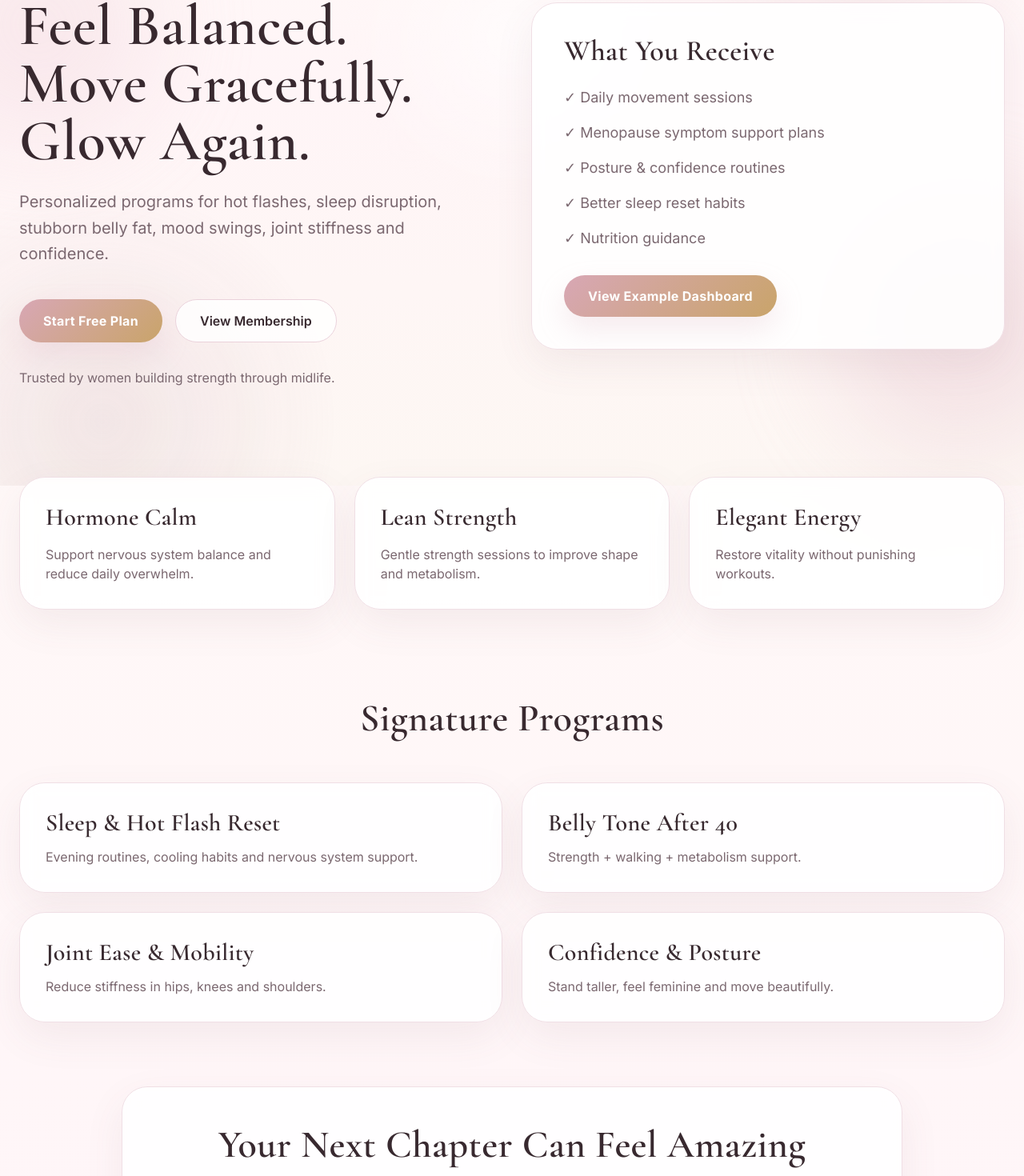
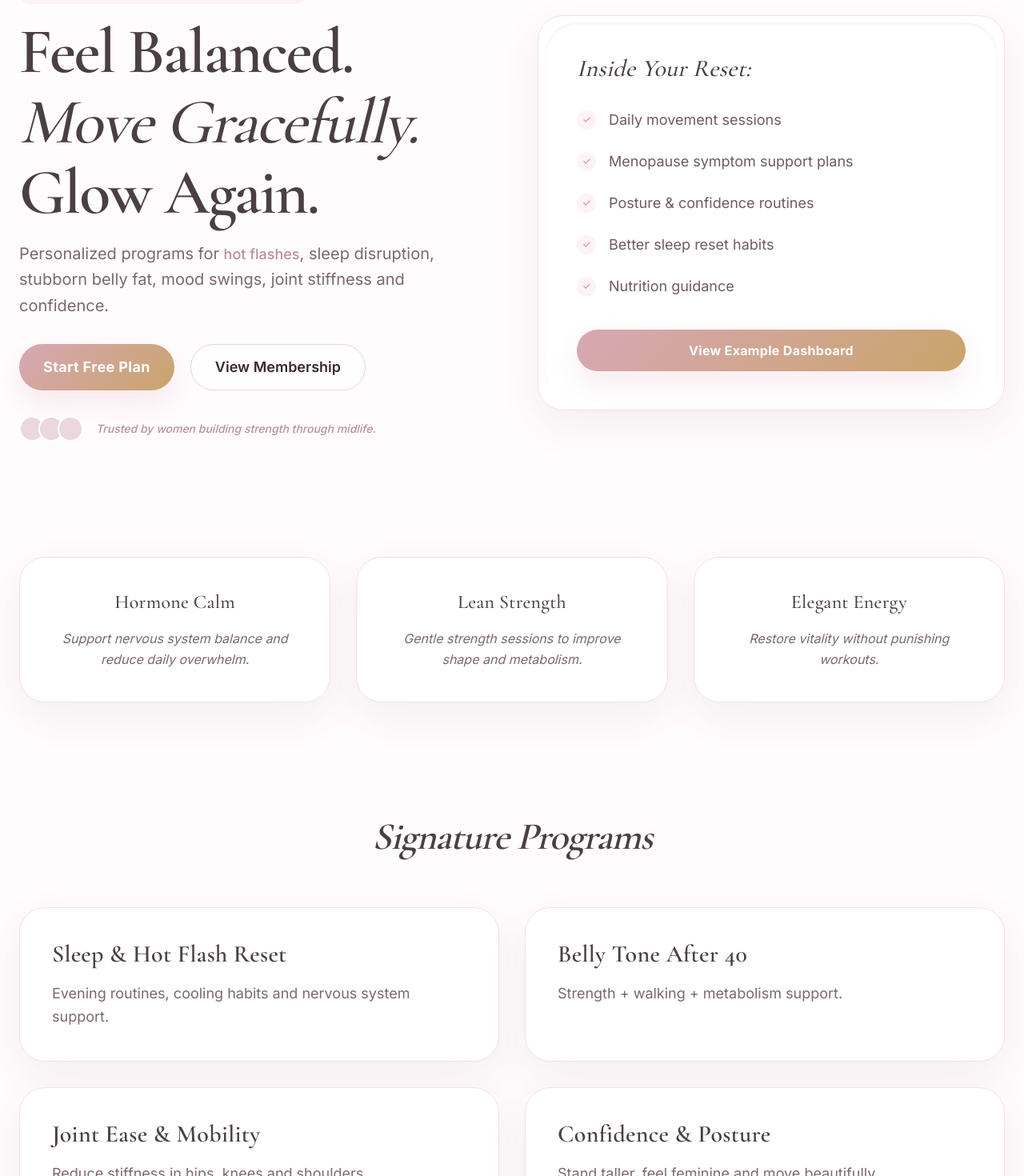
Before and after one commit to formfix-pro-v2/app, a Next.js app: page /app/ in a window 1280 px wide. Shown: the part 193-1663 px from the top of the page at 80% size. Built offline with nearby package versions, Linux system fonts and the light colour scheme.

Commit message:
Update page.tsx

```diff
--- a/app/page.tsx
+++ b/app/page.tsx
@@ -1,149 +1,133 @@
+"use client";
+
 import Link from "next/link";
 
 export default function HomePage() {
   return (
-    <main>
-      {/* HERO */}
-      <section className="max-w-7xl mx-auto px-6 pt-10 pb-20 grid lg:grid-cols-2 gap-12 items-center">
-        <div>
-          <p className="uppercase tracking-[0.25em] text-sm text-[#b98fa1] mb-5">
+    <main className="bg-[#fffcfd]">
+      {/* HERO SECTION */}
+      <section className="max-w-7xl mx-auto px-6 pt-16 pb-24 grid lg:grid-cols-2 gap-16 items-center">
+        <div className="space-y-8">
+          <div className="space-y-4">
+            <p className="uppercase tracking-[0.3em] text-[11px] font-bold text-[#b98fa1] bg-[#fdf2f5] w-fit px-3 py-1 rounded-full">
               Menopause Wellness for Women 40+
             </p>
 
-          <h1 className="text-6xl md:text-7xl leading-tight mb-6">
+            <h1 className="text-6xl md:text-[80px] leading-[1.1] text-[#4a3f44] tracking-tight">
               Feel Balanced.
               <br />
-            Move Gracefully.
+              <span className="italic font-light">Move Gracefully.</span>
               <br />
               Glow Again.
             </h1>
 
-          <p className="text-xl text-[#7b6870] max-w-xl leading-relaxed">
-            Personalized programs for hot flashes, sleep disruption,
+            <p className="text-xl text-[#7b6870] max-w-xl leading-relaxed font-light">
+              Personalized programs for <span className="text-[#b98fa1] font-medium text-lg">hot flashes</span>, sleep disruption,
               stubborn belly fat, mood swings, joint stiffness and confidence.
             </p>
+          </div>
 
-          <div className="mt-10 flex flex-wrap gap-4">
-            <Link href="/quiz" className="btn-primary">
+          <div className="flex flex-wrap gap-5">
+            <Link href="/quiz" className="btn-primary px-10 py-5 text-lg shadow-xl hover:scale-105 transition-transform">
               Start Free Plan
             </Link>
 
-            <Link href="/pricing" className="btn-outline">
+            <Link href="/pricing" className="btn-outline px-10 py-5 text-lg hover:bg-[#fdf2f5]">
               View Membership
             </Link>
           </div>
 
-          <div className="mt-8 text-[#7b6870]">
+          <div className="flex items-center gap-4 text-[#b98fa1] font-medium italic text-sm">
+             <span className="flex -space-x-2">
+                {[1,2,3].map(i => (
+                  <div key={i} className="w-8 h-8 rounded-full border-2 border-white bg-[#ead8de]" />
+                ))}
+             </span>
              Trusted by women building strength through midlife.
           </div>
         </div>
 
-        <div className="soft-card p-10">
-          <h2 className="text-4xl mb-6">
-            What You Receive
-          </h2>
+        {/* PREVIEW CARD - Sa tvoje prve slike */}
+        <div className="soft-card p-2 bg-white/50 backdrop-blur-sm border border-[#f0e3e8]">
+          <div className="bg-white rounded-[40px] p-10 shadow-inner">
+            <h2 className="text-3xl text-[#4a3f44] mb-8 font-light italic">Inside Your Reset:</h2>
 
-          <div className="space-y-4 text-lg text-[#7b6870]">
-            <div>✓ Daily movement sessions</div>
-            <div>✓ Menopause symptom support plans</div>
-            <div>✓ Posture & confidence routines</div>
-            <div>✓ Better sleep reset habits</div>
-            <div>✓ Nutrition guidance</div>
+            <div className="space-y-6">
+              {[
+                "Daily movement sessions",
+                "Menopause symptom support plans",
+                "Posture & confidence routines",
+                "Better sleep reset habits",
+                "Nutrition guidance"
+              ].map((text) => (
+                <div key={text} className="flex items-center gap-4 text-lg text-[#6f5a62]">
+                  <span className="w-6 h-6 rounded-full bg-[#fdf2f5] flex items-center justify-center text-[#d6a7b1] text-xs font-bold">✓</span>
+                  {text}
+                </div>
+              ))}
             </div>
 
             <Link
               href="/dashboard"
-            className="btn-primary inline-block mt-8"
+              className="btn-primary w-full mt-10 text-center py-4 bg-gradient-to-r from-[#b98fa1] to-[#d6a7b1]"
             >
               View Example Dashboard
             </Link>
           </div>
-      </section>
-
-      {/* BENEFITS */}
-      <section
-        id="benefits"
-        className="max-w-7xl mx-auto px-6 py-8"
-      >
-        <div className="grid md:grid-cols-3 gap-6">
-          <div className="soft-card p-8">
-            <h3 className="text-3xl mb-4">Hormone Calm</h3>
-            <p className="text-[#7b6870]">
-              Support nervous system balance and reduce daily overwhelm.
-            </p>
-          </div>
-
-          <div className="soft-card p-8">
-            <h3 className="text-3xl mb-4">Lean Strength</h3>
-            <p className="text-[#7b6870]">
-              Gentle strength sessions to improve shape and metabolism.
-            </p>
-          </div>
-
-          <div className="soft-card p-8">
-            <h3 className="text-3xl mb-4">Elegant Energy</h3>
-            <p className="text-[#7b6870]">
-              Restore vitality without punishing workouts.
-            </p>
-          </div>
         </div>
       </section>
 
-      {/* PROGRAMS */}
-      <section
-        id="programs"
-        className="max-w-7xl mx-auto px-6 py-20"
-      >
-        <h2 className="text-5xl text-center mb-14">
-          Signature Programs
-        </h2>
-
-        <div className="grid md:grid-cols-2 gap-6">
-          <div className="soft-card p-8">
-            <h3 className="text-3xl mb-3">Sleep & Hot Flash Reset</h3>
-            <p className="text-[#7b6870]">
-              Evening routines, cooling habits and nervous system support.
+      {/* THREE PILLARS - Sa tvoje treće slike */}
+      <section className="max-w-7xl mx-auto px-6 py-12">
+        <div className="grid md:grid-cols-3 gap-8 text-center">
+          {[
+            { title: "Hormone Calm", desc: "Support nervous system balance and reduce daily overwhelm." },
+            { title: "Lean Strength", desc: "Gentle strength sessions to improve shape and metabolism." },
+            { title: "Elegant Energy", desc: "Restore vitality without punishing workouts." }
+          ].map((item) => (
+            <div key={item.title} className="soft-card p-10 bg-white border-b-4 border-b-[#fdf2f5] hover:border-b-[#d6a7b1] transition-all">
+              <h3 className="text-2xl text-[#4a3f44] mb-4 font-medium">{item.title}</h3>
+              <p className="text-[#7b6870] leading-relaxed italic font-light">
+                {item.desc}
               </p>
             </div>
-
-          <div className="soft-card p-8">
-            <h3 className="text-3xl mb-3">Belly Tone After 40</h3>
-            <p className="text-[#7b6870]">
-              Strength + walking + metabolism support.
-            </p>
-          </div>
-
-          <div className="soft-card p-8">
-            <h3 className="text-3xl mb-3">Joint Ease & Mobility</h3>
-            <p className="text-[#7b6870]">
-              Reduce stiffness in hips, knees and shoulders.
-            </p>
-          </div>
-
-          <div className="soft-card p-8">
-            <h3 className="text-3xl mb-3">Confidence & Posture</h3>
-            <p className="text-[#7b6870]">
-              Stand taller, feel feminine and move beautifully.
-            </p>
-          </div>
+          ))}
         </div>
       </section>
 
-      {/* CTA */}
-      <section
-        id="pricing"
-        className="max-w-5xl mx-auto px-6 pb-24"
-      >
-        <div className="soft-card p-12 text-center">
-          <h2 className="text-5xl mb-5">
-            Your Next Chapter Can Feel Amazing
+      {/* SIGNATURE PROGRAMS */}
+      <section className="max-w-7xl mx-auto px-6 py-24">
+        <h2 className="text-5xl text-center mb-16 text-[#4a3f44] tracking-tight italic">Signature Programs</h2>
+
+        <div className="grid md:grid-cols-2 gap-8">
+          {[
+            { title: "Sleep & Hot Flash Reset", desc: "Evening routines, cooling habits and nervous system support." },
+            { title: "Belly Tone After 40", desc: "Strength + walking + metabolism support." },
+            { title: "Joint Ease & Mobility", desc: "Reduce stiffness in hips, knees and shoulders." },
+            { title: "Confidence & Posture", desc: "Stand taller, feel feminine and move beautifully." }
+          ].map((prog) => (
+            <div key={prog.title} className="soft-card p-10 group hover:bg-[#fffcfd] transition-colors border border-[#f0e3e8]">
+              <h3 className="text-3xl text-[#4a3f44] mb-4 group-hover:text-[#b98fa1] transition-colors">{prog.title}</h3>
+              <p className="text-[#7b6870] text-lg font-light leading-relaxed">
+                {prog.desc}
+              </p>
+            </div>
+          ))}
+        </div>
+      </section>
+
+      {/* FINAL CTA */}
+      <section className="max-w-5xl mx-auto px-6 pb-24">
+        <div className="soft-card p-16 text-center bg-gradient-to-tr from-[#fdf2f5] to-white border border-[#f0e3e8]">
+          <h2 className="text-5xl md:text-6xl mb-8 text-[#4a3f44] tracking-tight">
+            Your Next Chapter <br />Can Feel <span className="italic">Amazing</span>
           </h2>
 
-          <p className="text-xl text-[#7b6870] mb-8">
-            Begin with a personalized wellness assessment today.
+          <p className="text-xl text-[#7b6870] mb-12 max-w-xl mx-auto font-light leading-relaxed">
+            Begin with a personalized wellness assessment today and discover how to glow at every age.
           </p>
 
-          <Link href="/quiz" className="btn-primary">
+          <Link href="/quiz" className="btn-primary px-16 py-6 text-xl shadow-2xl hover:scale-105 transition-all">
             Start Free Assessment
           </Link>
         </div>
```
Lines whose indentation alone changed are shown as unchanged.
